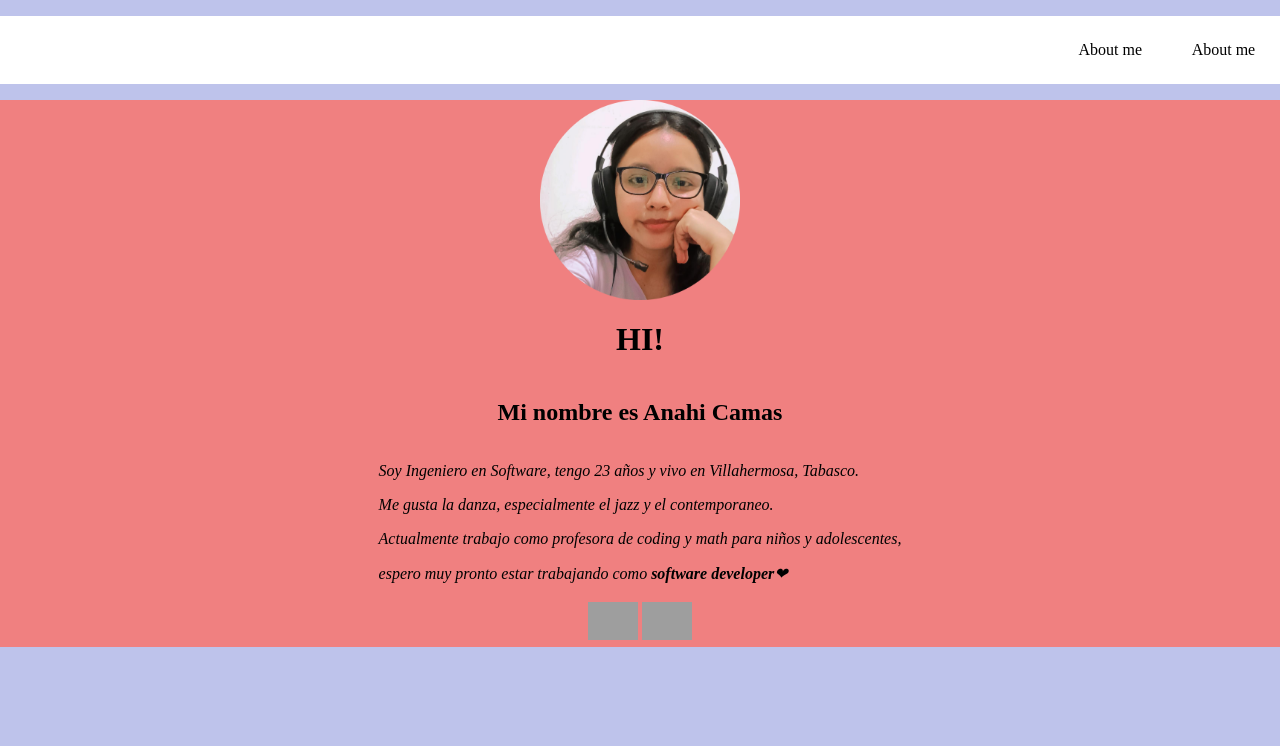
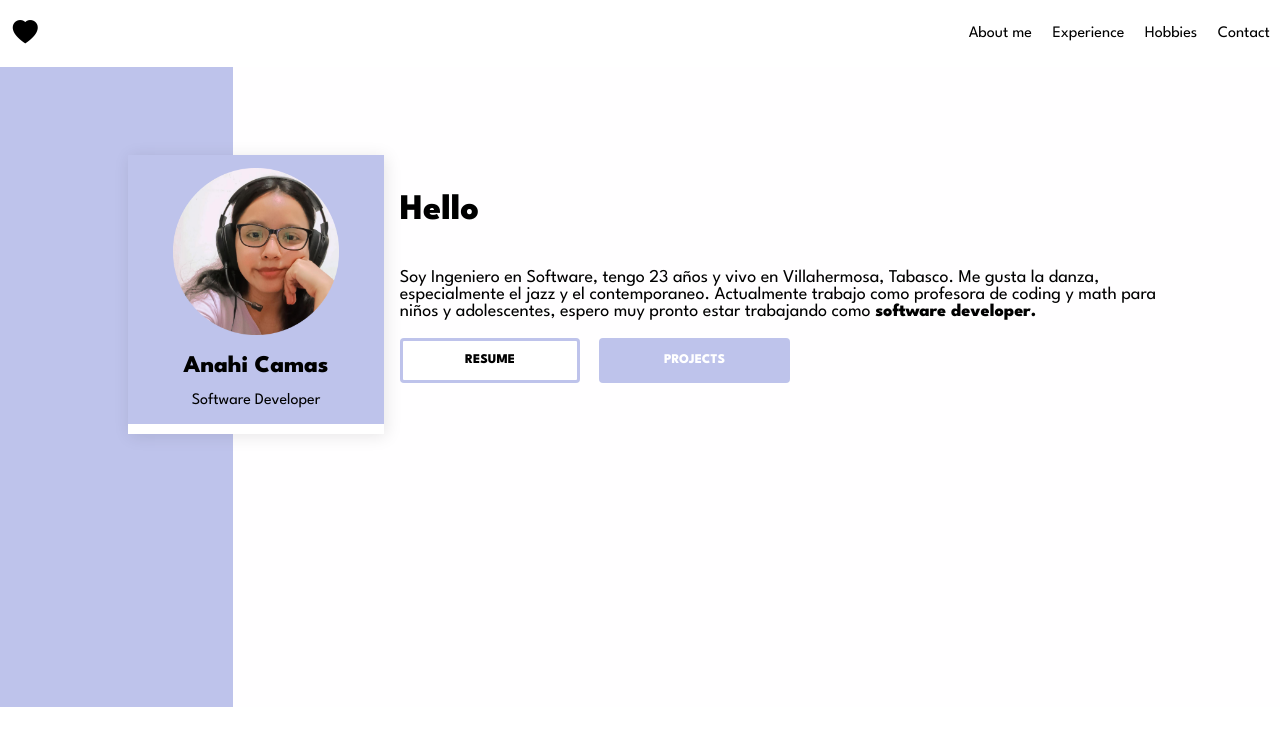
Before and after one commit to anahicamash/B15-P1, a plain HTML site: page index.html in a window 1280 px wide. Drawn offline with nearby package versions, Linux system fonts and the light colour scheme; grey boxes are pictures that could not be loaded.

Commit message:
style changes

```diff
--- a/index.html
+++ b/index.html
@@ -4,47 +4,60 @@
     <meta charset="UTF-8">
     <meta http-equiv="X-UA-Compatible" content="IE=edge">
     <meta name="viewport" content="width=device-width, initial-scale=1.0">
+    <link rel="stylesheet" href="https://cdn.jsdelivr.net/npm/bootstrap-icons@1.8.1/font/bootstrap-icons.css">
+    <link rel="preconnect" href="https://fonts.googleapis.com">
+<link rel="preconnect" href="https://fonts.gstatic.com" crossorigin>
+<link href="https://fonts.googleapis.com/css2?family=League+Spartan:wght@200;400;800&family=Merriweather&family=Montserrat&family=Roboto+Condensed:wght@300&family=Sacramento&display=swap" rel="stylesheet">
     <link rel="stylesheet" href="styles.css">
     <title>Anahi Camas</title>
 </head>
 <body>
     <nav>
+        <i class="bi bi-heart-fill logo"></i>
        <ul>
            <li>
                <a href="">About me</a>
            </li>
            <li>
-            <a href="">About me</a>
-        </li>
+               <a href="">Experience</a>
+           </li>
+           <li>
+               <a href="">Hobbies</a>
+           </li>
+           <li>
+               <a href="">Contact</a>
+           </li>
        </ul>
     </nav>
-
-    <div class="container-first">
-        <img src="a.png" width="200" id="profile-image">
-        <h1>HI!</h1>
-        <h2>Mi nombre es Anahi Camas</h2>
-        <i>
-            <p>Soy Ingeniero en Software, tengo 23 años y vivo en Villahermosa, Tabasco.</p>
-            <p>Me gusta la danza, especialmente el jazz y el contemporaneo.</p>
-            <p>Actualmente trabajo como profesora de coding y math para niños y adolescentes,</p>
-            <p>espero muy pronto estar trabajando como <strong> software developer</strong>❤ </p>
-        </i>
+    <div id="profile">
+        <img src="a.png" alt="">
+        <h2>Anahi Camas</h2>
+        <p>Software Developer</p>
+        <div id="white"></div>
+    </div>
+    <div id="container-main">
+        <div id="container-left"></div>
+        <div id="container-center"></div>
+        <div id="container-right">
+            <h1>Hello</h1>
+            <p>Soy Ingeniero en Software, tengo 23 años y vivo en Villahermosa, Tabasco.
+                Me gusta la danza, especialmente el jazz y el contemporaneo.
+                Actualmente trabajo como profesora de coding y math para niños y adolescentes,
+                espero muy pronto estar trabajando como <strong> software developer.</strong>
+            </p>
+            <div id="description-buttons">
+                <button class="description-button" id="resume-button">
+                    <p>RESUME</p>
+                </button>
+                <button class="description-button" id="projects-button">
+                    <p>PROJECTS</p>
+                </button>
+            </div>
+        </div>
+    </div>
 
 
-        <table>
-            <td>
-                <a href="https://www.facebook.com/anahi.camash/">
-                    <img src="https://upload.wikimedia.org/wikipedia/commons/thumb/0/05/Facebook_Logo_%282019%29.png/1024px-Facebook_Logo_%282019%29.png" alt="" width="50">
-                </a>
-            </td>
-            <td>
-                <a href="https://www.instagram.com/anahicamas/">
-                    <img src="http://assets.stickpng.com/images/580b57fcd9996e24bc43c521.png" alt="" width="50">
-                </a>
-            </td>
-        </table>
 
-    </div>
 
 </body>
 </html>
--- a/styles.css
+++ b/styles.css
@@ -1,28 +1,31 @@
 body{
-    background-color:#BEC3EB ;
     margin: 0%;
+    font-family: 'League Spartan', sans-serif;
 }
 
-#profile-image:hover{
-    opacity: 0.8;
-    transition: .5s ease;
-}
 nav{
     background-color: white;
     width: 100%;
-    margin: 0%;
+    display: flex;
+    align-items: center;
+}
+.logo{
+    font-size: 25px;
+    margin-left: 1%;
+}
 
-}
 nav ul{
     display: flex;
+    flex-direction: row;
     justify-content: flex-end;
-
+    align-items: center;
+    width: 40%;
+    margin-left: auto;
 }
 
 nav li{
     list-style: none;
     margin: 2%;
-
 }
 
 a{
@@ -30,10 +33,86 @@ a{
     color: black;
 }
 
-.container-first {
-    background: lightcoral;
+#profile{
+    float: left;
+    position: absolute;
+    background-color: #BEC3EB;
+    width: 20vw;
+    margin-left: 10vw;
+    margin-top: 11vh;
+    padding: 1% 0% 0% 0%;
+    display: flex;
+    justify-content: center;
+    flex-direction: column;
+    align-items: center;
+    box-shadow:
+    inset 0 1em 1em rgba(0,0,0,0),
+          0.1em 0.1em 1em rgba(0,0,0,0.1);
+
+}
+
+#profile h2{
+    margin-bottom: 0%;
+}
+
+#profile img{
+    width: 13vw;
+}
+
+#profile #white{
+background-color: white;
+width: 100%;
+height: 10px;
+
+}
+
+#container-main{
+    display: flex;
+}
+
+#container-left{
+    background-color: #BEC3EB;
+    width: 30vw;
+    height: 80vh;
+}
+
+#container-right {
+    background-color: rgb(255, 254, 255);
     display: flex;
     flex-direction: column;
-    justify-content: center;
+    justify-content: flex-start;
+    align-items: flex-start;
+    width: 100%;
+    padding-top: 8vw;
+    padding-left: 13vw;
+    padding-right: 8vw;
+    font-size: large;
+}
+
+#description-buttons{
+    display: flex;
+    flex-direction: row;
     align-items: center;
+    width: 80%;
 }
+
+#description-buttons .description-button{
+    border-radius: 4px;
+    padding: 0% 10%;
+    font-family: "Netflix Sans";
+    font-weight: bold;
+    font-family: 'League Spartan', sans-serif;
+}
+
+#description-buttons #resume-button{
+    background-color: rgb(255, 255, 255);
+    color: #000000;
+    border:solid #BEC3EB;
+}
+
+#description-buttons #projects-button{
+    background-color:  #BEC3EB;
+    color: #ffffff;
+    margin-left: 3%;
+    border:solid #BEC3EB;
+}
```
